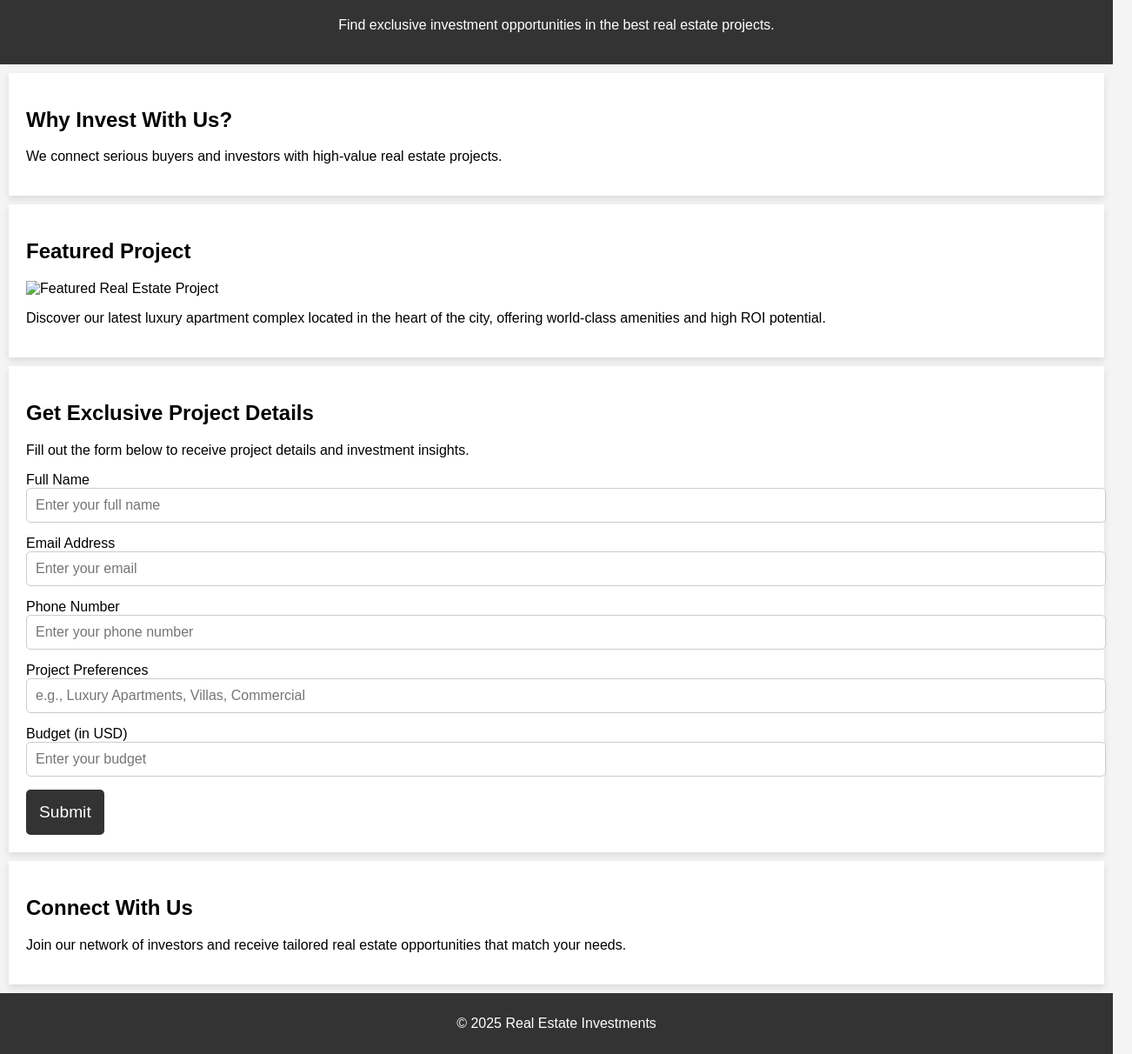
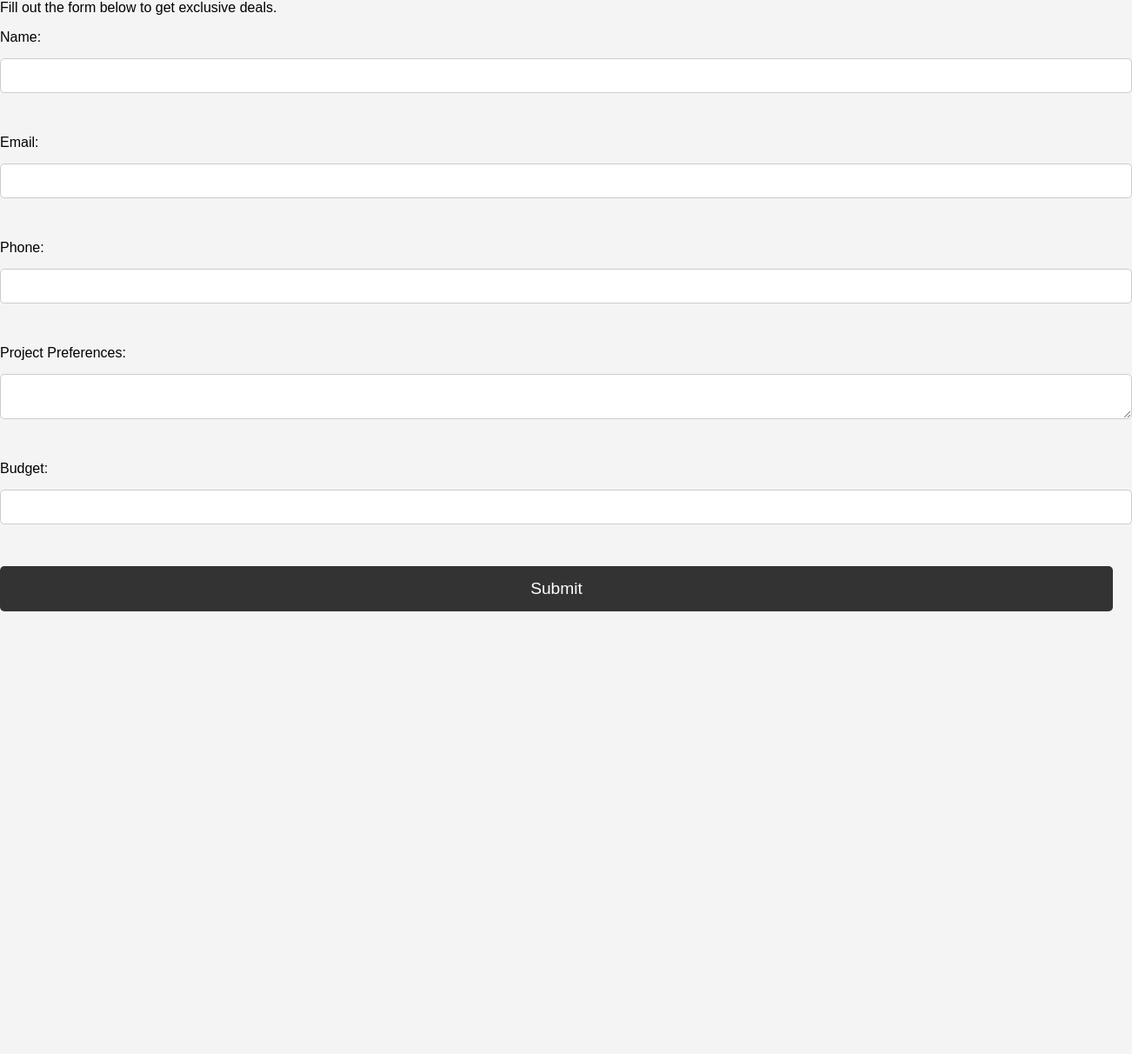
Before and after one commit to Madmaxxzee/my-landing-page, a plain HTML site: page index.html in a window 1280 px wide. Shown: the part 99-1311 px from the top of the page at 87% size, 1302 px wide, since content can reach past the window. After the commit the page ends 802 px from the top, so only its background shows below. Drawn offline with Linux system fonts and the light colour scheme.

Commit message:
Update index.html

```diff
--- a/index.html
+++ b/index.html
@@ -1,73 +1,38 @@
 <!DOCTYPE html>
 <html lang="en">
 <head>
-  <meta charset="UTF-8">
-  <meta name="viewport" content="width=device-width, initial-scale=1.0">
-  <title>Real Estate Investment</title>
-  <link rel="stylesheet" href="style.css">
+    <meta charset="UTF-8">
+    <meta name="viewport" content="width=device-width, initial-scale=1.0">
+    <title>Real Estate Landing Page</title>
+    <link rel="stylesheet" href="style.css">
 </head>
 <body>
-  <header>
-    <h1>Invest in Premium Real Estate</h1>
-    <p>Find exclusive investment opportunities in the best real estate projects.</p>
-  </header>
+    <div class="container">
+        <h1>Invest in Prime Real Estate</h1>
+        <p>Fill out the form below to get exclusive deals.</p>
 
-  <section id="about">
-    <h2>Why Invest With Us?</h2>
-    <p>We connect serious buyers and investors with high-value real estate projects.</p>
-  </section>
+        <form id="leadForm">
+            <label for="name">Name:</label>
+            <input type="text" id="name" required><br>
 
-  <section id="featured-project">
-    <h2>Featured Project</h2>
-    <img src="project-image.jpg" alt="Featured Real Estate Project">
-    <p>Discover our latest luxury apartment complex located in the heart of the city, offering world-class amenities and high ROI potential.</p>
-  </section>
+            <label for="email">Email:</label>
+            <input type="email" id="email" required><br>
 
-  <section id="lead-capture">
-    <h2>Get Exclusive Project Details</h2>
-    <p>Fill out the form below to receive project details and investment insights.</p>
+            <label for="phone">Phone:</label>
+            <input type="text" id="phone" required><br>
 
-    <form id="leadForm" action="https://my-backend-ar9m.onrender.com/api/leads" method="POST">
-      <div>
-        <label for="name">Full Name</label>
-        <input type="text" id="name" name="name" placeholder="Enter your full name" required>
-      </div>
+            <label for="projectPreferences">Project Preferences:</label>
+            <textarea id="projectPreferences" required></textarea><br>
 
-      <div>
-        <label for="email">Email Address</label>
-        <input type="email" id="email" name="email" placeholder="Enter your email" required>
-      </div>
+            <label for="budget">Budget:</label>
+            <input type="number" id="budget" required><br>
 
-      <div>
-        <label for="phone">Phone Number</label>
-        <input type="tel" id="phone" name="phone" placeholder="Enter your phone number" required>
-      </div>
+            <button type="submit">Submit</button>
+        </form>
 
-      <div>
-        <label for="projectPreferences">Project Preferences</label>
-        <input type="text" id="projectPreferences" name="projectPreferences" placeholder="e.g., Luxury Apartments, Villas, Commercial">
-      </div>
+        <p id="successMessage" style="display:none; color: green;">Form submitted successfully!</p>
+    </div>
 
-      <div>
-        <label for="budget">Budget (in USD)</label>
-        <input type="number" id="budget" name="budget" placeholder="Enter your budget">
-      </div>
-
-      <div>
-        <button type="submit">Submit</button>
-      </div>
-    </form>
-  </section>
-
-  <section id="connect">
-    <h2>Connect With Us</h2>
-    <p>Join our network of investors and receive tailored real estate opportunities that match your needs.</p>
-  </section>
-
-  <footer>
-    <p>&copy; 2025 Real Estate Investments</p>
-  </footer>
-
-  <script src="app.js"></script>
+    <script src="app.js"></script>
 </body>
 </html>
```
